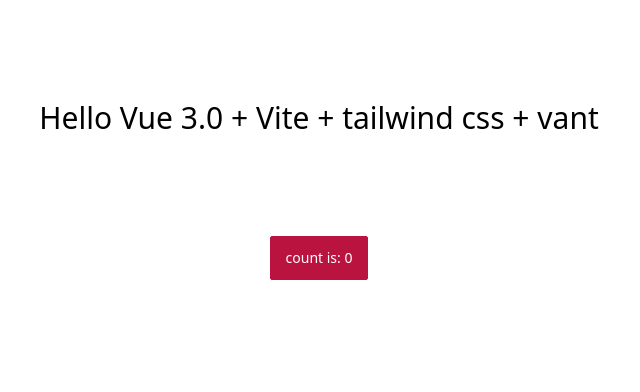
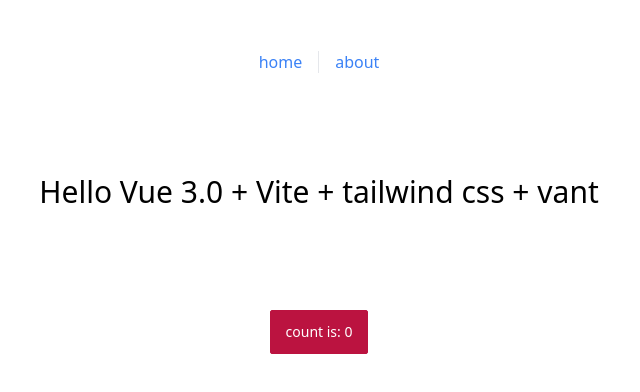
Before and after one commit to Gitsifu/vue3-vite-tailwind-vant, a Vue app: page / in a window 1280 px wide. Shown: the top 392 px of the page, without its empty margins (321-961 px from the left). Built offline with nearby package versions, Linux system fonts and the light colour scheme.

Commit message:
add vue-router@4

```diff
--- a/package.json
+++ b/package.json
@@ -7,7 +7,8 @@
   },
   "dependencies": {
     "vant": "^3.1.5",
-    "vue": "^3.0.4"
+    "vue": "^3.0.4",
+    "vue-router": "^4.0.10"
   },
   "devDependencies": {
     "@vitejs/plugin-vue": "^1.3.0",
--- a/src/App.vue
+++ b/src/App.vue
@@ -1,17 +1,19 @@
 <template>
     <van-config-provider :theme-vars="themeVars">
-        <HelloWorld msg="Hello Vue 3.0 + Vite + tailwind css + vant"/>
+        <div class="tw-mt-[50px] tw-text-blue-500 tw-divide-x tw-text-center">
+            <router-link class="tw-pr-4" to="/">home</router-link>
+            <router-link class="tw-pl-4" to="/about">about</router-link>
+        </div>
+        <router-view></router-view>
     </van-config-provider>
 </template>
 
 <script>
-import HelloWorld from './components/HelloWorld.vue'
 import themeVars from './commom/theme.js'
 
 export default {
     name: 'App',
     components: {
-        HelloWorld
     },
     data() {
         return {
--- a/src/main.js
+++ b/src/main.js
@@ -1,9 +1,11 @@
 import { createApp } from 'vue'
 import App from './App.vue'
+import router from './router/index.js'
 import Vant from 'vant';
 import 'vant/lib/index.css';
 import './index.css'
 
 const app = createApp(App)
+app.use(router)
 app.use(Vant)
 app.mount('#app')
--- /dev/null
+++ b/src/page/About.vue
@@ -0,0 +1,21 @@
+<template>
+    <div class="tw-m-[100px] tw-text-3xl tw-flex tw-justify-center">
+        about page
+    </div>
+</template>
+
+<script>
+export default {
+    name: "About",
+    data() {
+        return {}
+    },
+    setup() {
+        return {}
+    }
+}
+</script>
+
+<style scoped>
+
+</style>
--- /dev/null
+++ b/src/page/Home.vue
@@ -0,0 +1,23 @@
+<template>
+    <div>
+        <HelloWorld msg="Hello Vue 3.0 + Vite + tailwind css + vant"/>
+    </div>
+</template>
+
+<script>
+import HelloWorld from "../components/HelloWorld.vue";
+export default {
+    name: "Home",
+    components: {HelloWorld},
+    data() {
+        return {}
+    },
+    setup() {
+        return {}
+    }
+}
+</script>
+
+<style scoped>
+
+</style>
--- /dev/null
+++ b/src/router/routes.js
@@ -0,0 +1,14 @@
+const routes = [
+  {
+    path: '/',
+    name: 'home',
+    component: () => import('@/page/Home.vue')
+  },
+  {
+    path: '/about',
+    name: 'about',
+    component: () => import('@/page/About.vue')
+  }
+]
+
+export default routes
--- a/vite.config.js
+++ b/vite.config.js
@@ -1,4 +1,11 @@
 import vue from '@vitejs/plugin-vue'
-module.exports = {
-  plugins: [vue()]
+import { resolve } from 'path'
+
+export default {
+  plugins: [vue()],
+  resolve: {
+    alias: [
+      { find: '@', replacement: resolve(__dirname, 'src') }
+    ]
+  }
 }
```
Also changed, not shown: src/router/index.js (added, +9 -0 lines), 1 other file (tests, documents, lock files or other folders).
